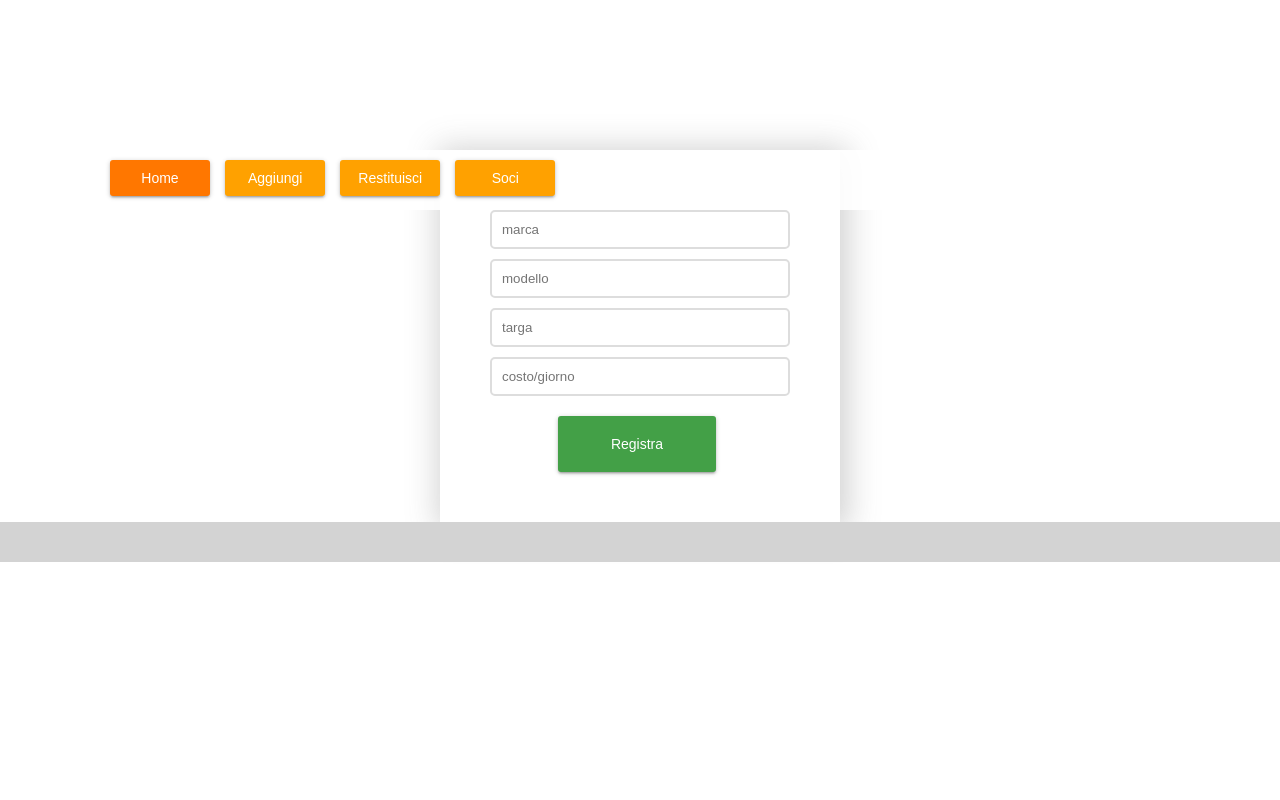
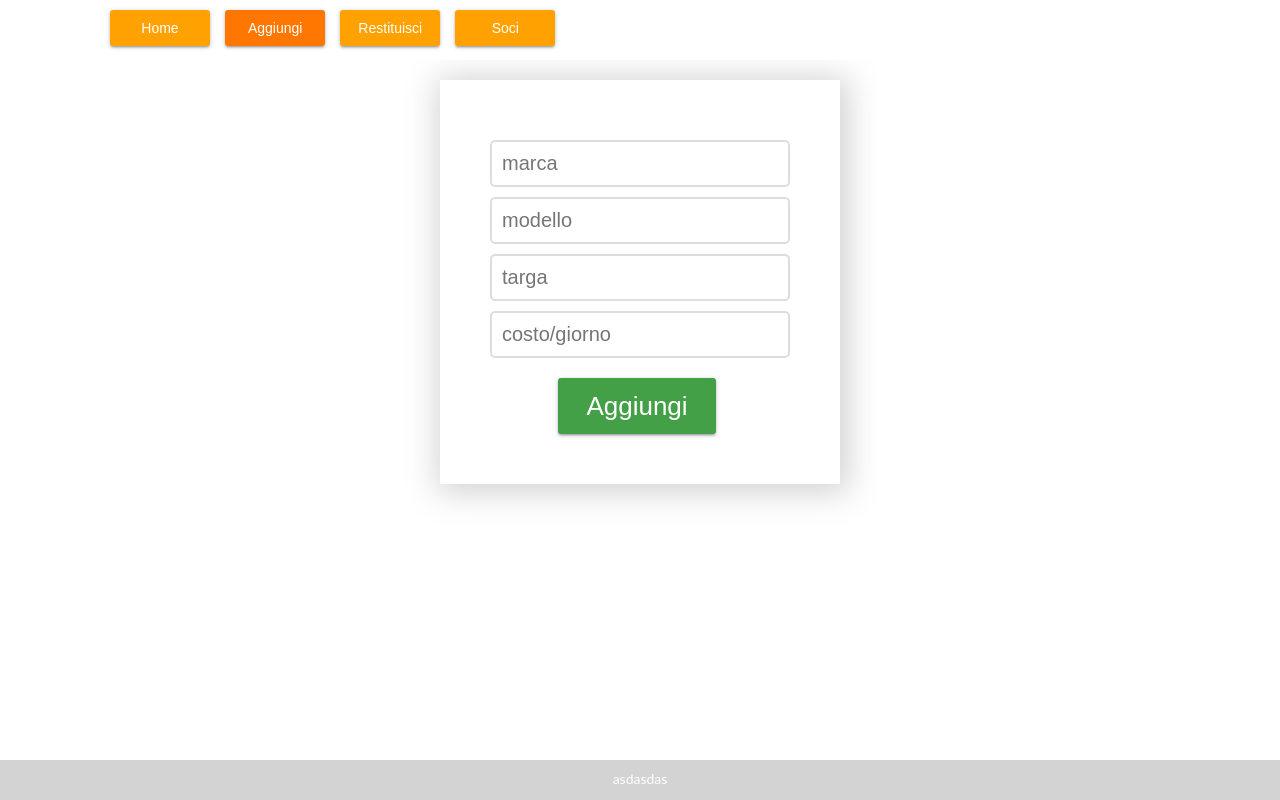
Before and after one commit to Domyf/VH-Site, a PHP site: page /registra.php in a window 1280 px wide. Run offline with PHP 8.4, Linux system fonts and the light colour scheme.

Commit message:
registra - fine (?)

```diff
--- a/registra.php
+++ b/registra.php
@@ -12,16 +12,14 @@
 
 </head>
 <body>
-	<div class="car-list-menu">
-            <div class="horizontal-centered">
-            <button type="button"class="btn btn-menu btn-selected">Home</button>
-            <button type="button"class="btn btn-menu">Aggiungi</button>
+	<div style = "position: relative;" class="car-list-menu" >
+     	<div class="horizontal-centered">
+            <button type="button"class="btn btn-menu">Home</button>
+            <button type="button"class="btn btn-menu btn-selected">Aggiungi</button>
             <button type="button"class="btn btn-menu">Restituisci</button>
             <button type="button"class="btn btn-menu">Soci</button>
-            <div style="float:right;">
-            </div>
-            </div>
         </div>
+    </div>
 		<div id="contianer">
 			<form action="" method="post">
 
@@ -37,9 +35,9 @@
 					<input type="text" name= "costo" placeholder="costo/giorno"
 					onfocus="this.placeholder=''"  onblur="this.placeholder='costo/giorno'">
 
-					<input type="submit" value="Registra" class ="btn btn-registra">
+					<input type="submit" value="Aggiungi" class ="btn btn-registra">
 			</form>
 		</div>
-		<div class="footer footer-registra"></div>
+		<div class="footer footer-registra">asdasdas</div>
 </body>
 </html>
--- a/registrastyle.css
+++ b/registrastyle.css
@@ -8,9 +8,9 @@ body
 	background-color: white;
 	width: 300px;
 	padding: 50px;
+	margin-top: 20px;
 	margin-left: auto;
 	margin-right: auto;
-	margin-top: 150px;
 	-webkit-box-shadow: 3px 3px 30px 5px rgba(204,204,204,0.9);
 	-moz-box-shadow: 3px 3px 30px 5px rgba(204,204,204,0.9);
 	box-shadow: 3px 3px 30px 5px rgba(204,204,204,0.9);
@@ -24,7 +24,7 @@ input[type=password]
 	color: #666;
 	border: 2px solid #ddd;
 	border-radius: 5px;
-	font size: 20px;
+	font-size: 20px;
 	padding: 10px;
 	box-sizing: border-box;
 	outline: none;
@@ -51,7 +51,19 @@ input[type=password]:focus
     width: 158px !important;
     margin-top: 20px;
     margin-left: 68px !important;
+    font-size: 26px !important;
 }
 
 .footer-registra
-{}
+{
+	text-align: center;
+	width: 100%;
+	height: 20px;
+    padding-top: 10px;
+    padding-bottom: 10px;
+    background-color: lightgray;
+    color: white;
+    font-size: 14px;
+	position:fixed !important;
+    bottom:0 !important;
+}
```
